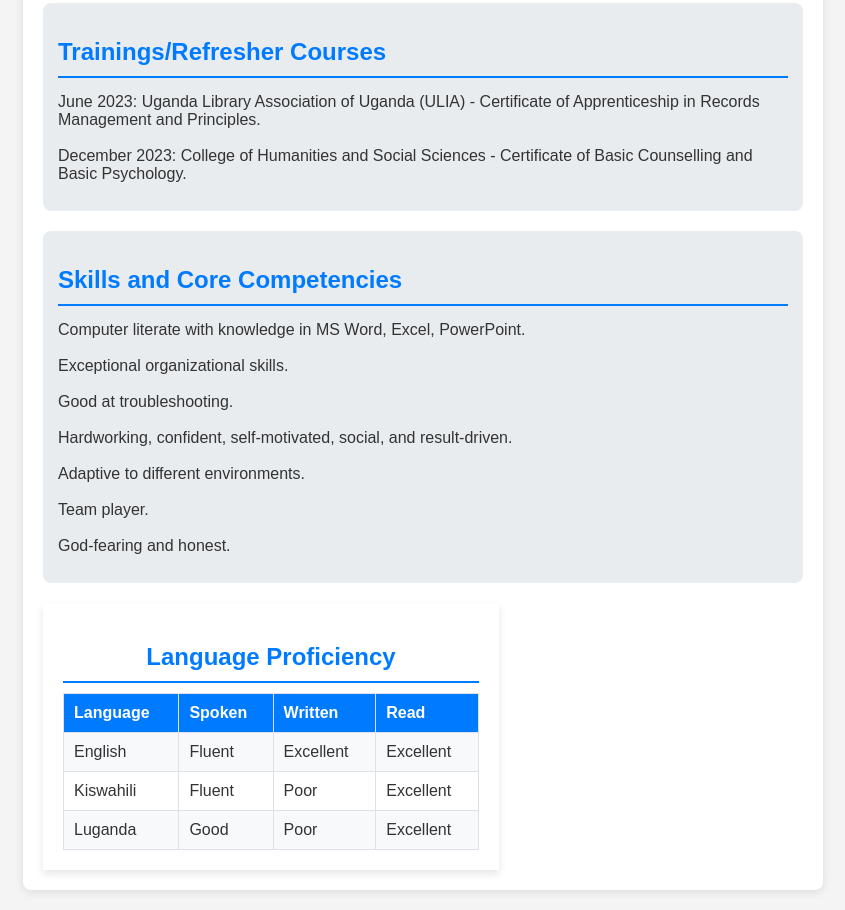
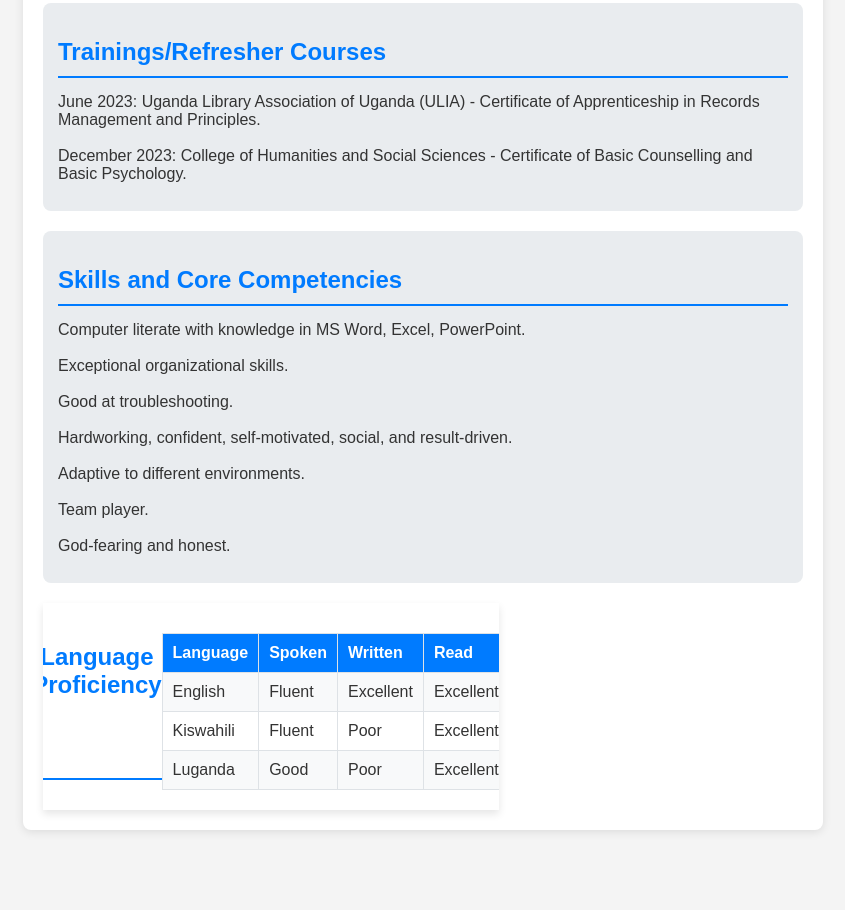
Before and after one commit to Viannedaniel/Vianne-Personal-Website, a plain HTML site: page table.html in a window 1280 px wide. Shown: the part 828-1738 px from the top of the page, without its empty margins (217-1062 px from the left). After the commit the page ends 1678 px from the top, so only its background shows below. Drawn offline with Linux system fonts and the light colour scheme.

Commit message:
table.html

```diff
--- a/table.html
+++ b/table.html
@@ -117,6 +117,25 @@ tr:hover {
         padding: 8px;
     }
 }
+		.table-container {
+    margin-top: 20px;
+    overflow-x: auto; /* Allows horizontal scrolling on small screens */
+    display: flex; /* Enables flexbox layout */
+    justify-content: center; /* Centers the table horizontally */
+}
+
+table {
+    width: auto; /* Change to auto to allow the table to size based on content */
+    max-width: 100%; /* Ensures the table doesn't exceed the container width */
+    border-collapse: collapse;
+    margin-top: 10px;
+}
+
+th, td {
+    padding: 10px;
+    text-align: left; /* Keep text left-aligned in cells */
+    border: 1px solid #dee2e6;
+}
 	</style>
     <div class="container">
         <header>
```
